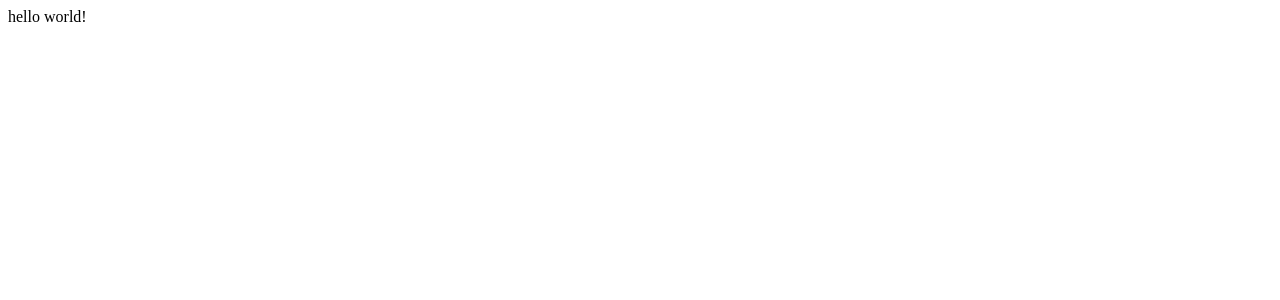
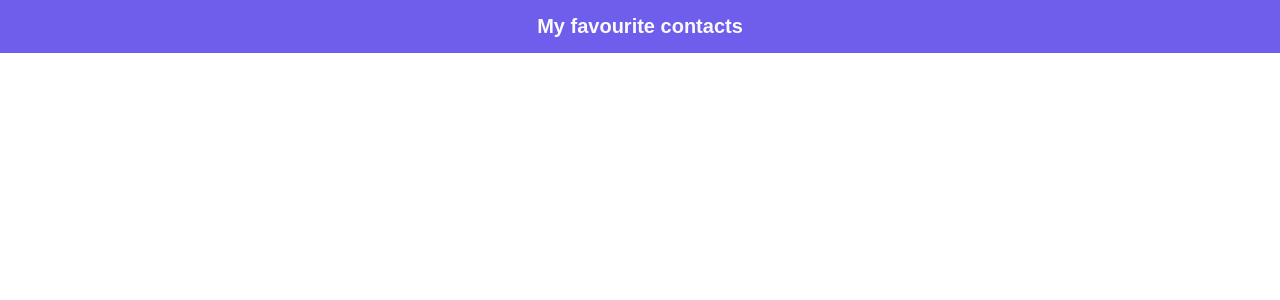
Before and after one commit to bereczkybalazs/hearsay, a Vue app: page / in a window 1280 px wide. Shown: the top 300 px of the page. Built offline with nearby package versions, Linux system fonts and the light colour scheme.

Commit message:
header created

```diff
--- a/src/App.vue
+++ b/src/App.vue
@@ -1,11 +1,15 @@
 <template>
-  <div id="app">
-    hello world!
-  </div>
+    <div id="app">
+        <Header :title="$root.title"/>
+    </div>
 </template>
 
 <script>
-export default {
-    name: 'app',
-}
+    import Header from "./modules/header/Header";
+    export default {
+        name: 'app',
+        components: {
+            Header
+        }
+    }
 </script>
--- /dev/null
+++ b/src/Storage.js
@@ -0,0 +1,3 @@
+export default {
+    title: 'My favourite contacts'
+}
--- /dev/null
+++ b/src/assets/scss/App.scss
@@ -0,0 +1,6 @@
+@import "Colors";
+@import "Header";
+
+body {
+    margin: 0px;
+}
--- /dev/null
+++ b/src/assets/scss/Colors.scss
@@ -0,0 +1,3 @@
+$primary: #6F5DEB;
+$accent: #333333;
+$background: #fafafa;
--- /dev/null
+++ b/src/assets/scss/Header.scss
@@ -0,0 +1,10 @@
+.header {
+    background: $primary;
+    padding: 15px;
+    margin: 0px;
+    color: $background;
+    font-weight: 600;
+    font-size: 20px;
+    text-align: center;
+    font-family: sans-serif;
+}
--- a/src/main.js
+++ b/src/main.js
@@ -1,8 +1,13 @@
 import Vue from 'vue'
 import App from './App.vue'
+import Storage from './Storage'
+import './assets/scss/App.scss'
 
 Vue.config.productionTip = false
 
 new Vue({
-    render: h => h(App)
+    render: h => h(App),
+    data: function () {
+        return Storage
+    }
 }).$mount('#app')
--- /dev/null
+++ b/src/modules/header/Header.vue
@@ -0,0 +1,14 @@
+<template>
+    <div class="header">
+        {{ title }}
+    </div>
+</template>
+
+<script>
+    export default {
+        name: "Header",
+        props: {
+            title: String
+        }
+    }
+</script>
```
Also changed, not shown: src/assets/logo.png (deleted).
